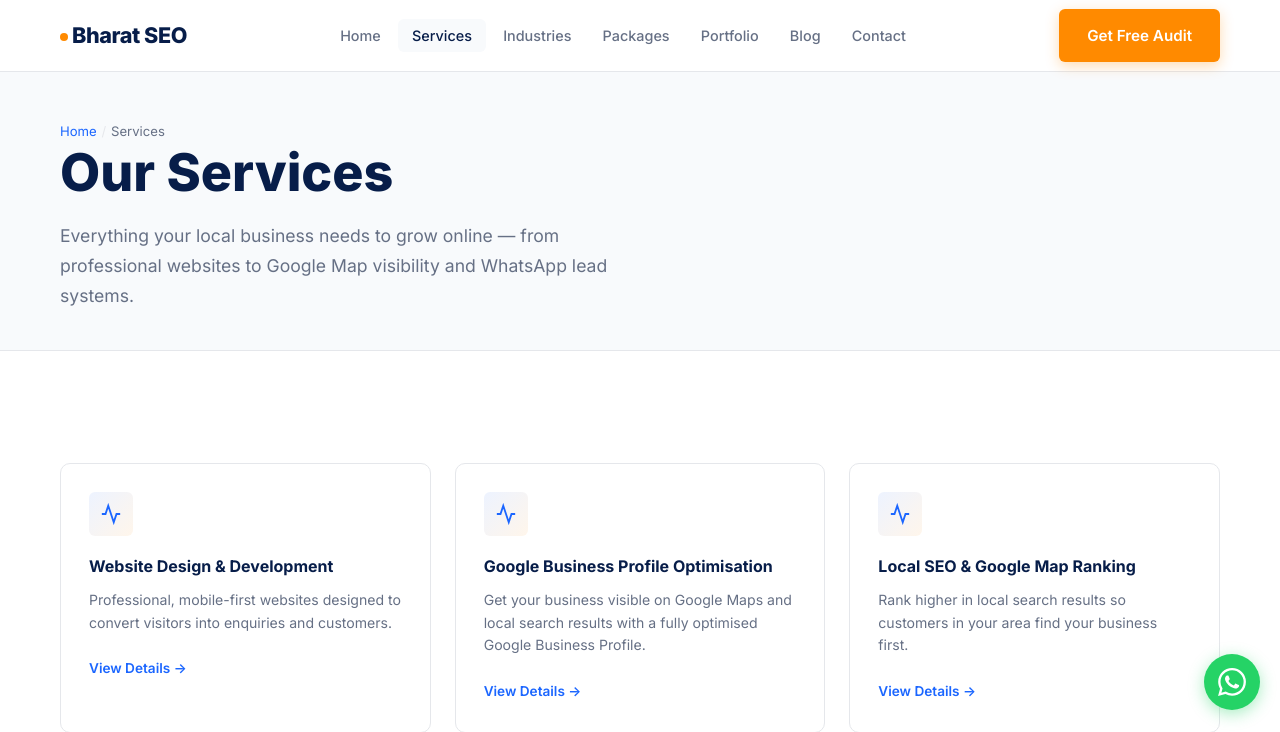
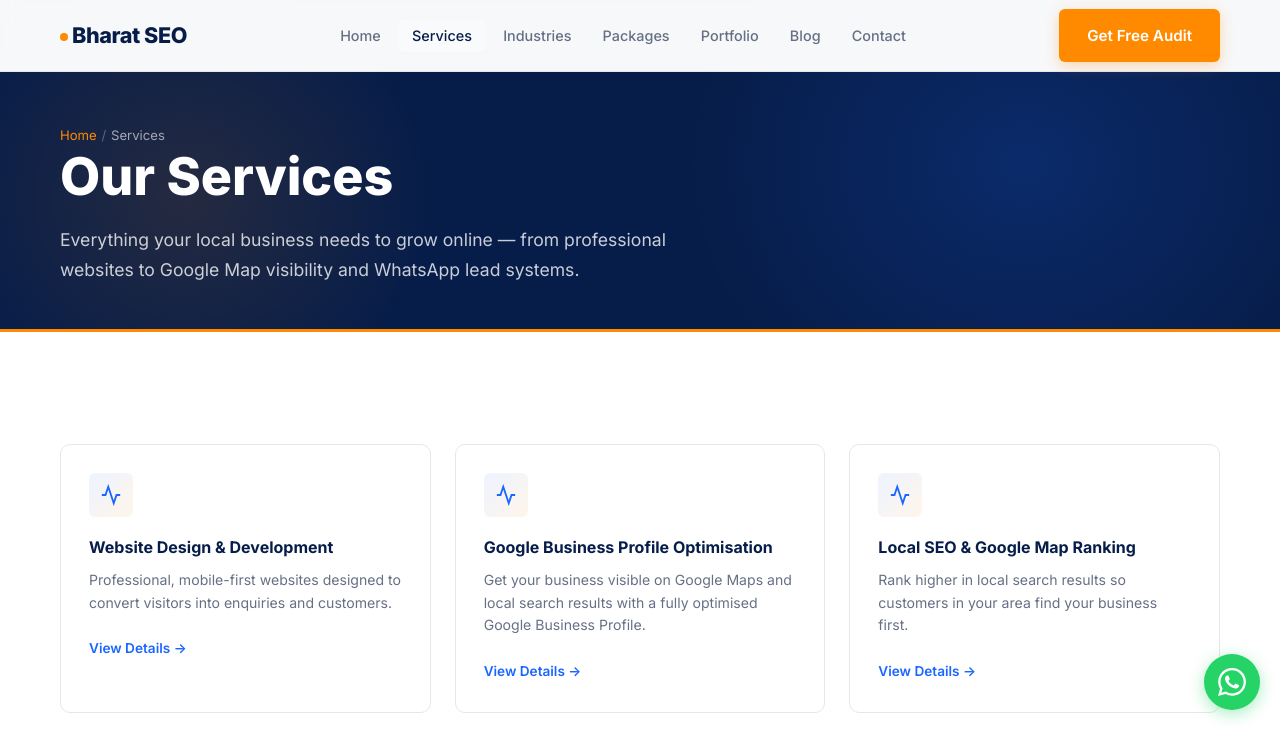
Before and after one commit to dhdhdh51/bharta, a PHP site: page /services in a window 1280 px wide. Shown: the top 732 px of the page. Run offline with PHP 8.4, Linux system fonts and the light colour scheme; data comes from the database, SQL or seed files in the repository; some libraries are stand-ins or nearby versions.

Commit message:
style: branded navy header band on all inner pages (fix plain white look)
- Convert .page-header from plain light/white to a premium navy (primary)
  band with white text, subtle blue+saffron radial glows and a saffron
  accent border, so every inner page (about, services, contact, etc.) looks
  on-brand instead of empty white
- Light breadcrumbs/tags/outline buttons for the dark header
- Blog post header gets a subtle brand-tinted gradient + accent border
- Add dark-surface heading safety rule (white headings on dark backgrounds)
- Keeps the 3-colour theme (navy + saffron + blue)

```diff
--- a/assets/css/style.css
+++ b/assets/css/style.css
@@ -1340,6 +1340,8 @@
 .blog-post-header {
     padding: calc(var(--header-height) + 3rem) 0 2rem;
     background: var(--color-bg);
+    background: linear-gradient(180deg, color-mix(in srgb, var(--color-primary) 6%, #fff) 0%, var(--color-bg) 100%);
+    border-bottom: 3px solid var(--color-secondary);
 }
 
 .blog-post-content {
@@ -1383,19 +1385,66 @@
 .breadcrumb-list a:hover { text-decoration: underline; }
 .breadcrumb-sep { color: var(--color-border); }
 
-/* --- Page Headers --- */
+/* --- Page Headers (branded navy band on every inner page) --- */
 .page-header {
-    padding: calc(var(--header-height) + 3rem) 0 2.5rem;
-    background: var(--color-bg);
-    border-bottom: 1px solid var(--color-border);
-}
-
-.page-header h1 { margin-bottom: var(--space-md); }
+    position: relative;
+    padding: calc(var(--header-height) + 3.25rem) 0 2.75rem;
+    background: var(--color-primary);
+    border-bottom: 3px solid var(--color-secondary);
+    overflow: hidden;
+}
+.page-header::before {
+    content: '';
+    position: absolute;
+    top: -50%;
+    right: -10%;
+    width: 60%;
+    height: 200%;
+    background: radial-gradient(ellipse, rgba(27, 102, 255, 0.18) 0%, transparent 62%);
+    pointer-events: none;
+}
+.page-header::after {
+    content: '';
+    position: absolute;
+    bottom: -40%;
+    left: -8%;
+    width: 45%;
+    height: 160%;
+    background: radial-gradient(ellipse, rgba(255, 138, 0, 0.12) 0%, transparent 60%);
+    pointer-events: none;
+}
+.page-header > .container { position: relative; z-index: 1; }
+
+.page-header h1 { color: #fff; margin-bottom: var(--space-md); }
 .page-header p {
     font-size: 1.1rem;
-    color: var(--color-muted);
-    max-width: 600px;
+    color: rgba(255, 255, 255, 0.78);
+    max-width: 620px;
     line-height: 1.7;
+}
+
+/* Breadcrumbs sitting on the dark header */
+.page-header .breadcrumb-list { color: rgba(255, 255, 255, 0.6); }
+.page-header .breadcrumb-list a { color: var(--color-secondary); }
+.page-header .breadcrumb-list a:hover { color: #fff; }
+.page-header .breadcrumb-sep { color: rgba(255, 255, 255, 0.3); }
+
+/* Tag/eyebrow chips on dark header */
+.page-header .case-card-tag {
+    background: rgba(255, 255, 255, 0.12);
+    color: #fff;
+}
+
+/* Buttons placed inside a page header (e.g. niche detail pages) */
+.page-header .btn-secondary {
+    background: transparent;
+    color: #fff;
+    border-color: rgba(255, 255, 255, 0.4);
+}
+.page-header .btn-secondary:hover {
+    background: #fff;
+    color: var(--color-primary);
+    border-color: #fff;
 }
 
 
@@ -1646,3 +1695,17 @@
 /* Remove the bottom-padding gap from a section that is immediately
    followed by another section of the same background (avoids double spacing) */
 .section + .cta-section { padding-top: 0; }
+
+
+/* ============================================
+   Dark-surface heading safety
+   Headings are brand-coloured by default, so force
+   white on any dark/branded background.
+   ============================================ */
+.section-dark h1, .section-dark h2, .section-dark h3, .section-dark h4,
+.hero h1, .hero h2, .hero h3,
+.cta-section h1, .cta-section h2, .cta-section h3,
+.page-header h1,
+.site-footer h1, .site-footer h2, .site-footer h3, .site-footer h4 {
+    color: #fff;
+}
```
